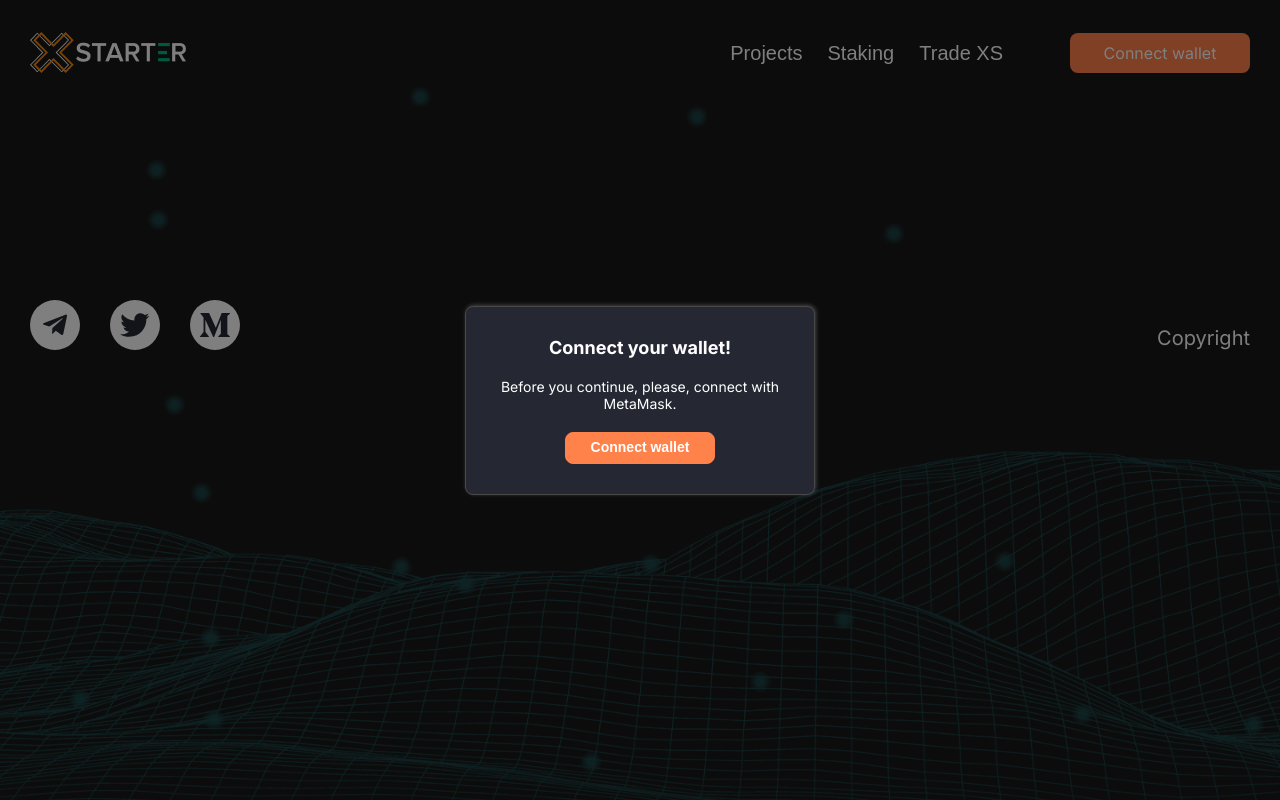
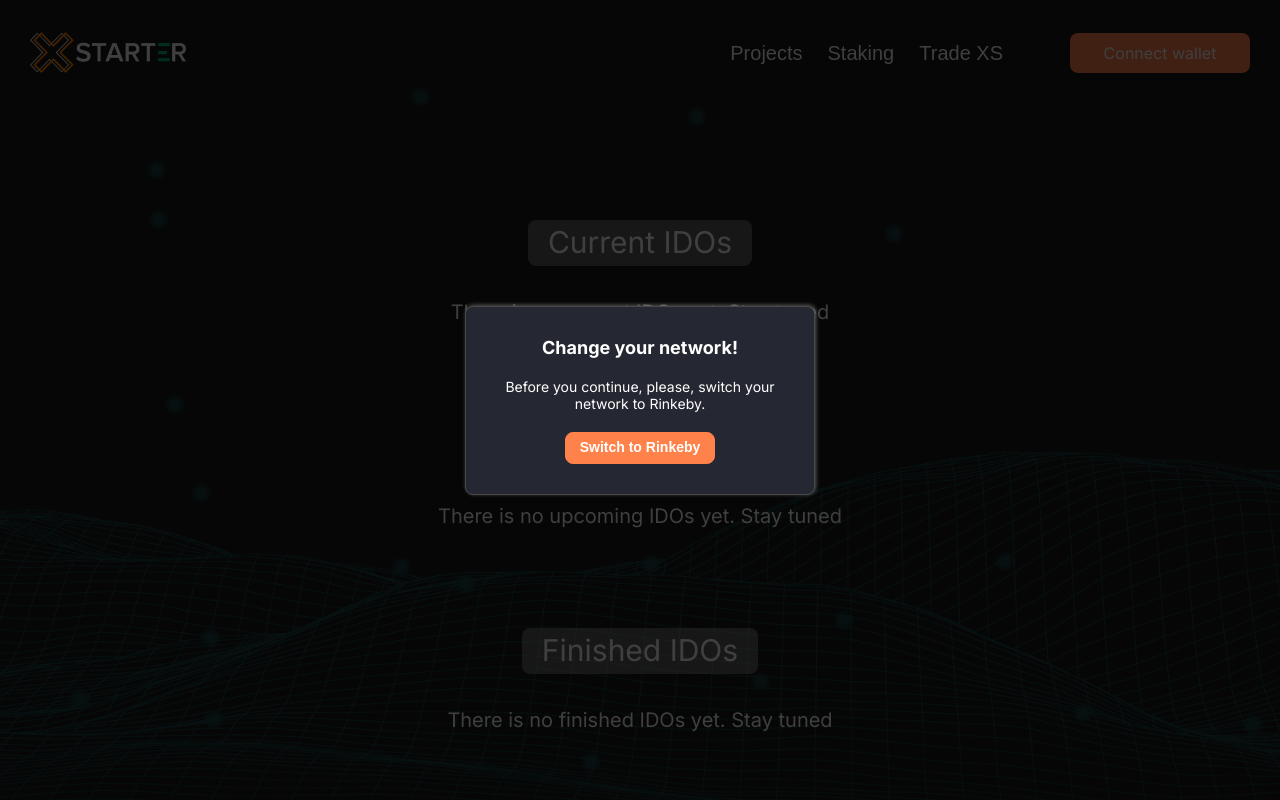
Before and after one commit to Mycelium-Lab/XStarter-Frontend, a React (Create React App) app: page / in a window 1280 px wide. Both pictures are taken after a click on the button "Connect wallet". Shown: the top 800 px of the page. Built offline with nearby package versions, Linux system fonts and the light colour scheme; what @uniswap/v3-sdk, jsbi would draw is missing.

Commit message:
Added modal window on network change; fixed 0 decimals bug; fixed address update on sale page when address changes on project page

```diff
--- a/src/App.js
+++ b/src/App.js
@@ -11,6 +11,7 @@
 import CreateSalePage from "./components/CreateSalePage";
 import AdminPage from './components/AdminPage';
 import ConnectWalletModal from './layouts/ConnectWalletModal';
+import ChangeNetworkModal from './layouts/ChangeNetworkModal';
 
 function App() {
   const [page, setPage] = useState('projects');
@@ -25,6 +26,7 @@
   return (
     <div className="App">
       <ConnectWalletModal></ConnectWalletModal>
+      <ChangeNetworkModal></ChangeNetworkModal>
       <Header handleChange={handleChange}/>
       <div className="mtop135"></div>
       { page == 'projects' &&
--- a/src/components/AdminPage.jsx
+++ b/src/components/AdminPage.jsx
@@ -44,7 +44,7 @@
         if(inputAddress!=='' && Web3.utils.isAddress(inputAddress.toLowerCase()) && saleFactory != null){
             await saleFactory.setSaleCreator(inputAddress, value)
             if(address && provider && address.toLowerCase() === inputAddress.toLowerCase()){
-                await checkCanCreateSales(new Web3(provider), address, dispatch)
+                await checkCanCreateSales(provider, address, dispatch)
             }
             setTransactionCompleted(!transactionCompleted)
         }
--- a/src/components/Header.jsx
+++ b/src/components/Header.jsx
@@ -96,11 +96,11 @@
                   <li><button className="nav-link" onClick={()=>handleChange('staking')}>Staking</button></li>
                   <li><button className="nav-link" onClick={()=>handleChange('trade')}>Trade XS</button></li>
                   {
-                    isAdmin &&
+                    isAdmin && currentChainId === rightChainId &&
                     <li><button className="nav-link" onClick={()=>handleChange('admin')}>Admin</button></li>
                   }
                   {
-                    canCreateSales &&
+                    canCreateSales && currentChainId === rightChainId  &&
                     <li><button className="nav-link" onClick={()=>handleChange('createsale')}>Create Sale</button></li>
                   }
 
--- a/src/components/ProjectPage.jsx
+++ b/src/components/ProjectPage.jsx
@@ -11,11 +11,23 @@
   const isLoaded = useSelector(state => state.wallet.isLoaded)
   const isAdmin = useSelector(state => state.wallet.isAdmin)
   const provider = useSelector(state => state.wallet.provider)
+  const rightChainId = useSelector(state => state.wallet.correntChainId);
   useEffect(() => {
-    if(!sales && provider){
+    if(!sales && provider && isLoaded && rightChainId === currentChainId){
       setParams()
+    } else if(rightChainId !== currentChainId && isLoaded){
+      setSales(null)
     }
-  }, [wallet, currentChainId,isLoaded, provider])
+  }, [currentChainId, rightChainId, provider, isLoaded])
+  useEffect( () => {
+    if(sales && wallet){
+        Object.keys(sales).forEach((saleType) => {
+          sales[saleType].forEach((sale) => {
+            sale.setAccountAddress(wallet)
+          })
+        })
+    }
+  }, [wallet])
   const setParams = async () => {
     const saleProvider = await SaleProvider.create(provider, wallet)
     const sales = await saleProvider.getSales();
@@ -37,7 +49,34 @@
       </div>
       );
   }else{
-    return (<div className="xs-body-projects"></div>)
+    return (
+      <div className="xs-body-projects">
+          <div className="xs-current-ido mb100">
+                <div className="xs-ido">
+                Current IDOs
+                </div>
+                <div className="xs-ido-noupcoming">
+                    There is no current IDOs yet. Stay tuned
+                </div>
+            </div>
+            <div className="xs-current-ido mb100">
+                <div className="xs-ido">
+                Upcoming IDOs
+                </div>
+                <div className="xs-ido-noupcoming">
+                    There is no upcoming IDOs yet. Stay tuned
+                </div>
+            </div>
+            <div className="xs-current-ido mb100">
+                <div className="xs-ido">
+                Finished IDOs
+                </div>
+                <div className="xs-ido-noupcoming">
+                    There is no finished IDOs yet. Stay tuned
+                </div>
+            </div>
+      </div>
+      );
   }
 
 }
--- /dev/null
+++ b/src/layouts/ChangeNetworkModal.jsx
@@ -0,0 +1,48 @@
+import React from 'react';
+import { useSelector, useDispatch } from 'react-redux';
+import { useState, useEffect } from 'react';
+import { checkIsAdmin, checkCanCreateSales } from '../wallets/actions';
+const ChangeNetworkModal = (props) => {
+    const isLoaded = useSelector(state => state.wallet.isLoaded)
+    const provider = useSelector(state => state.wallet.provider)
+    const address = useSelector(state => state.wallet.address)
+    const rightChainId = useSelector(state => state.wallet.correntChainId);
+    const currentChainId = useSelector(state => state.wallet.chainId);
+    const [showNetworkChangeModal, setShowNetworkChangeModal] = useState(false)
+    const [chainName, setChainName] = useState('');
+    const dispatch = useDispatch()
+    useEffect(() => {
+        rightChainId === '1' ? setChainName('Mainnet') : setChainName('Rinkeby');
+        if(rightChainId !== currentChainId && isLoaded){
+            setShowNetworkChangeModal(true)
+        } else{
+            setShowNetworkChangeModal(false)
+        }
+      }, [currentChainId, rightChainId, isLoaded])
+    const switchNetwork = async() =>
+    {
+    try{
+      const res = await window.ethereum.request({
+          method: 'wallet_switchEthereumChain',
+          params: [
+              {chainId: '0x' + rightChainId}
+            ]
+      });
+      await checkIsAdmin(provider, address, dispatch);
+      await checkCanCreateSales(provider, address, dispatch);
+      // setIsNetworkConnectionError(false);
+    }catch(err){
+      // setIsNetworkConnectionError(true);
+    }
+    }
+    if(showNetworkChangeModal){
+        return (<div className="modal"><div className="xs-block xs-modal-block">
+        <div className='xs-modal-header-text'>Change your network!</div>
+        <div className='xs-modal-text'>Before you continue, please, switch your network to {chainName}.</div>
+        <button onClick={async ()=>{await switchNetwork()}} className='btn xs-modal-button'>Switch to {chainName}</button>
+    </div></div>)
+    }else {
+        return(<></>)
+    }
+}
+export default ChangeNetworkModal;
--- a/src/layouts/ConnectWalletModal.jsx
+++ b/src/layouts/ConnectWalletModal.jsx
@@ -1,11 +1,9 @@
 import React from 'react';
-import logo from '../img/logo.png';
 import { useSelector, useDispatch } from 'react-redux';
 import { useState, useEffect } from 'react';
 
 import { checkConnection, selectWallet } from '../wallets/actions';
 const ConnectWalletModal = (props) => {
-    const {handleChange} = props
     const isLoaded = useSelector(state => state.wallet.isLoaded)
     const provider =  useSelector(state => state.wallet.provider)
     const address =  useSelector(state => state.wallet.address)
--- a/src/utils/toBaseUnit.js
+++ b/src/utils/toBaseUnit.js
@@ -5,6 +5,10 @@
   export function toBaseUnit(value, decimals, BN) {
     if (!isString(value)) {
       throw new Error('Pass strings to prevent floating point precision issues.')
+    }
+    // console.log(decimals)
+    if(decimals === '0' || decimals === 0){
+      return new BN(value)
     }
     const ten = new BN(10);
     const base = ten.pow(new BN(decimals));
--- a/src/wallets/actions.js
+++ b/src/wallets/actions.js
@@ -19,11 +19,11 @@
     provider.on("accountsChanged", async (accounts) => {
         dispatch(setIsLoaded(true));
         dispatch(setAddress(accounts[0]))
-        await checkIsAdmin(new Web3(provider), accounts[0], dispatch)
-        await checkCanCreateSales(new Web3(provider), accounts[0], dispatch)
+        await checkIsAdmin(provider, accounts[0], dispatch)
+        await checkCanCreateSales(provider, accounts[0], dispatch)
     })
 
-    provider.on("chainChanged", (chainId) => {
+    provider.on("chainChanged", async (chainId) => {
         let convertedChainId
         if (provider.isWalletConnect) {
             convertedChainId = parseInt(chainId).toString()
@@ -36,12 +36,13 @@
     })
     provider.on("disconnect", (code, reason) => {})
 }
-const checkIsAdmin = async (web3, address, dispatch) => {
-    if(!address || !web3){
+export const checkIsAdmin = async (provider, address, dispatch) => {
+    if(!address || !provider){
         dispatch(setIsAdmin(false))
         return;
     }
     try{
+        const web3 = new Web3(provider)
         const saleFactoryContract = new web3.eth.Contract(saleFactoryAbi, process.env.REACT_APP_SALE_FACTORY_ADDRESS)
         const adminAddress = await saleFactoryContract.methods.admin().call()
         if(adminAddress.toLowerCase() === address.toLowerCase()){
@@ -53,12 +54,13 @@
         dispatch(setIsAdmin(false))
     }
 }
-export const checkCanCreateSales = async (web3, address, dispatch) => {
-    if(!address || !web3){
+export const checkCanCreateSales = async (provider, address, dispatch) => {
+    if(!address || !provider){
         dispatch(setCanCreateSales(false))
         return;
     }
     try{
+        const web3 = new Web3(provider)
         const saleFactoryContract = new web3.eth.Contract(saleFactoryAbi, process.env.REACT_APP_SALE_FACTORY_ADDRESS)
         const canCreateSales = await saleFactoryContract.methods.saleCreators(address).call()
         if(canCreateSales){
@@ -88,8 +90,8 @@
             const netId = await web3.eth.net.getId()
             dispatch(setChainId(netId.toString()))
             addProvider(window.ethereum, 'metaMask', dispatch, accounts[0])
-            await checkIsAdmin(new Web3(window.ethereum), accounts[0], dispatch)
-            await checkCanCreateSales(new Web3(window.ethereum), accounts[0], dispatch)
+            await checkIsAdmin(window.ethereum, accounts[0], dispatch)
+            await checkCanCreateSales(window.ethereum, accounts[0], dispatch)
             addProviderListeners(window.ethereum, dispatch)
             dispatch(setIsLoaded(true));
             return true
@@ -115,8 +117,8 @@
                 const accounts = await window.ethereum.request({ method: "eth_requestAccounts" })
                 dispatch(setAddress(accounts[0]))
                 addProvider(window.ethereum, 'metaMask', dispatch, accounts[0])
-                await checkIsAdmin(new Web3(window.ethereum), accounts[0], dispatch)
-                await checkCanCreateSales(new Web3(window.ethereum), accounts[0], dispatch)
+                await checkIsAdmin(window.ethereum, accounts[0], dispatch)
+                await checkCanCreateSales(window.ethereum, accounts[0], dispatch)
                 addProviderListeners(window.ethereum, dispatch)
                 dispatch(setIsLoaded(true));
               } catch (err) {
```
